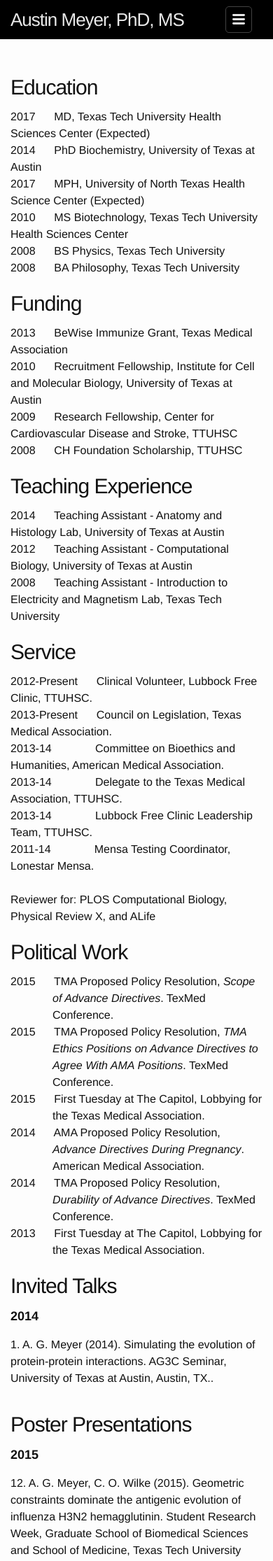
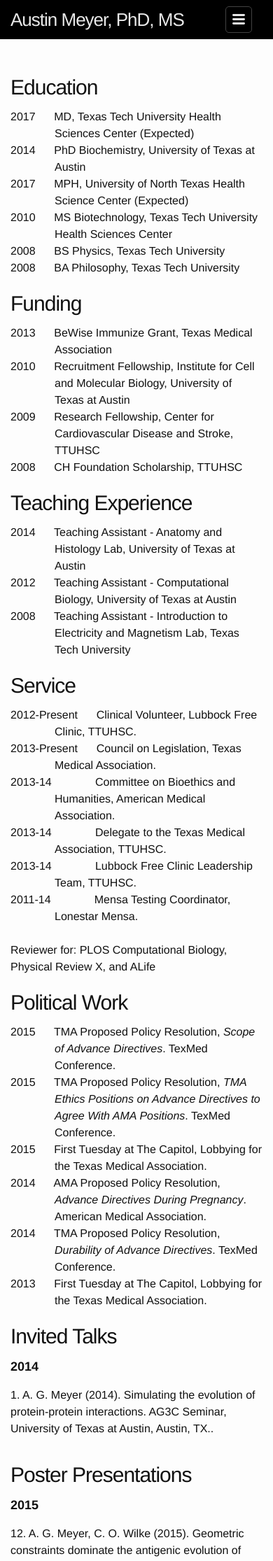
Before and after one commit to ausmeyer/ausmeyer.github.io, a Jekyll site: the page built from cv.html, in a window 390 px wide. Shown: the top 2231 px of the page at 70% size. Built offline with Jekyll 4.4.1, drawn with Linux system fonts in a browser that asks for light colours.

Commit message:
Changed css to work with mobile devices.

```diff
--- a/_sass/_layout.scss
+++ b/_sass/_layout.scss
@@ -296,8 +296,8 @@
 .post-content {
     margin-bottom: 0;
 
-    padding-left: 60px;
-    text-indent: -60px;
+    padding-left: 63px;
+    text-indent: -63px;
 
     h2 {
         font-size: 28px;
--- a/cv.html
+++ b/cv.html
@@ -7,40 +7,40 @@
 <div class="post"><br>
   <a class="anchor" id="Education"></a>
   <h1 class="post-title">Education</h1>
- 2017 &nbsp;&nbsp;&nbsp;&nbsp;  MD, Texas Tech University Health Sciences Center (Expected)      <br>
- 2014 &nbsp;&nbsp;&nbsp;&nbsp;  PhD Biochemistry, University of Texas at Austin                  <br>
- 2017 &nbsp;&nbsp;&nbsp;&nbsp;  MPH, University of North Texas Health Science Center (Expected)  <br>
- 2010 &nbsp;&nbsp;&nbsp;&nbsp;  MS Biotechnology, Texas Tech University Health Sciences Center   <br>
- 2008 &nbsp;&nbsp;&nbsp;&nbsp;  BS Physics, Texas Tech University                                <br>
- 2008 &nbsp;&nbsp;&nbsp;&nbsp;  BA Philosophy, Texas Tech University                             <br>
+ <h4 class="post-content">2017 &nbsp;&nbsp;&nbsp;&nbsp;  MD, Texas Tech University Health Sciences Center (Expected)      </h4>
+ <h4 class="post-content">2014 &nbsp;&nbsp;&nbsp;&nbsp;  PhD Biochemistry, University of Texas at Austin                  </h4>
+ <h4 class="post-content">2017 &nbsp;&nbsp;&nbsp;&nbsp;  MPH, University of North Texas Health Science Center (Expected)  </h4>
+ <h4 class="post-content">2010 &nbsp;&nbsp;&nbsp;&nbsp;  MS Biotechnology, Texas Tech University Health Sciences Center   </h4>
+ <h4 class="post-content">2008 &nbsp;&nbsp;&nbsp;&nbsp;  BS Physics, Texas Tech University                                </h4>
+ <h4 class="post-content">2008 &nbsp;&nbsp;&nbsp;&nbsp;  BA Philosophy, Texas Tech University                             </h4>
 </div>
 
 <div class="post"><br>
   <a class="anchor" id="Funding"></a>
   <h1 class="post-title">Funding</h1>
-  2013 &nbsp;&nbsp;&nbsp;&nbsp;  BeWise Immunize Grant, Texas Medical Association                                                <br>
-  2010 &nbsp;&nbsp;&nbsp;&nbsp;  Recruitment Fellowship, Institute for Cell and Molecular Biology, University of Texas at Austin <br>
-  2009 &nbsp;&nbsp;&nbsp;&nbsp;  Research Fellowship, Center for Cardiovascular Disease and Stroke, TTUHSC                       <br>
-  2008 &nbsp;&nbsp;&nbsp;&nbsp;  CH Foundation Scholarship, TTUHSC                                                               <br>
+  <h4 class="post-content">2013 &nbsp;&nbsp;&nbsp;&nbsp;  BeWise Immunize Grant, Texas Medical Association                                                </h4>
+  <h4 class="post-content">2010 &nbsp;&nbsp;&nbsp;&nbsp;  Recruitment Fellowship, Institute for Cell and Molecular Biology, University of Texas at Austin </h4>
+  <h4 class="post-content">2009 &nbsp;&nbsp;&nbsp;&nbsp;  Research Fellowship, Center for Cardiovascular Disease and Stroke, TTUHSC                       </h4>
+  <h4 class="post-content">2008 &nbsp;&nbsp;&nbsp;&nbsp;  CH Foundation Scholarship, TTUHSC                                                               </h4>
 </div>
 
 <div class="post"><br>
   <a class="anchor" id="Teaching Experience"></a>
   <h1 class="post-title">Teaching Experience</h1>
-  2014 &nbsp;&nbsp;&nbsp;&nbsp;  Teaching Assistant - Anatomy and Histology Lab, University of Texas at Austin              <br>
-  2012 &nbsp;&nbsp;&nbsp;&nbsp;  Teaching Assistant - Computational Biology, University of Texas at Austin                  <br>
-  2008 &nbsp;&nbsp;&nbsp;&nbsp;  Teaching Assistant - Introduction to Electricity and Magnetism Lab, Texas Tech University  <br>
+  <h4 class="post-content">2014 &nbsp;&nbsp;&nbsp;&nbsp;  Teaching Assistant - Anatomy and Histology Lab, University of Texas at Austin              </h4>
+  <h4 class="post-content">2012 &nbsp;&nbsp;&nbsp;&nbsp;  Teaching Assistant - Computational Biology, University of Texas at Austin                  </h4>
+  <h4 class="post-content">2008 &nbsp;&nbsp;&nbsp;&nbsp;  Teaching Assistant - Introduction to Electricity and Magnetism Lab, Texas Tech University  </h4>
 </div>
 
 <div class="post"><br>
   <a class="anchor" id="Service"></a>
   <h1 class="post-title">Service</h1>
-  2012-Present &nbsp;&nbsp;&nbsp;&nbsp;                                                  Clinical Volunteer, Lubbock Free Clinic, TTUHSC.                     <br>
-  2013-Present &nbsp;&nbsp;&nbsp;&nbsp;                                                  Council on Legislation, Texas Medical Association.                   <br>
-  2013-14      &nbsp;&nbsp;&nbsp;&nbsp;&nbsp;&nbsp;&nbsp;&nbsp;&nbsp;&nbsp;&nbsp;&nbsp;  Committee on Bioethics and Humanities, American Medical Association. <br>
-  2013-14      &nbsp;&nbsp;&nbsp;&nbsp;&nbsp;&nbsp;&nbsp;&nbsp;&nbsp;&nbsp;&nbsp;&nbsp;  Delegate to the Texas Medical Association, TTUHSC.                   <br>
-  2013-14      &nbsp;&nbsp;&nbsp;&nbsp;&nbsp;&nbsp;&nbsp;&nbsp;&nbsp;&nbsp;&nbsp;&nbsp;  Lubbock Free Clinic Leadership Team, TTUHSC.                         <br>
-  2011-14      &nbsp;&nbsp;&nbsp;&nbsp;&nbsp;&nbsp;&nbsp;&nbsp;&nbsp;&nbsp;&nbsp;&nbsp;  Mensa Testing Coordinator, Lonestar Mensa.                           <br>
+  <h4 class="post-content">2012-Present &nbsp;&nbsp;&nbsp;&nbsp;                                                  Clinical Volunteer, Lubbock Free Clinic, TTUHSC.                     </h4>
+  <h4 class="post-content">2013-Present &nbsp;&nbsp;&nbsp;&nbsp;                                                  Council on Legislation, Texas Medical Association.                   </h4>
+  <h4 class="post-content">2013-14      &nbsp;&nbsp;&nbsp;&nbsp;&nbsp;&nbsp;&nbsp;&nbsp;&nbsp;&nbsp;&nbsp;&nbsp;  Committee on Bioethics and Humanities, American Medical Association. </h4>
+  <h4 class="post-content">2013-14      &nbsp;&nbsp;&nbsp;&nbsp;&nbsp;&nbsp;&nbsp;&nbsp;&nbsp;&nbsp;&nbsp;&nbsp;  Delegate to the Texas Medical Association, TTUHSC.                   </h4>
+  <h4 class="post-content">2013-14      &nbsp;&nbsp;&nbsp;&nbsp;&nbsp;&nbsp;&nbsp;&nbsp;&nbsp;&nbsp;&nbsp;&nbsp;  Lubbock Free Clinic Leadership Team, TTUHSC.                         </h4>
+  <h4 class="post-content">2011-14      &nbsp;&nbsp;&nbsp;&nbsp;&nbsp;&nbsp;&nbsp;&nbsp;&nbsp;&nbsp;&nbsp;&nbsp;  Mensa Testing Coordinator, Lonestar Mensa.                           </h4>
   <br>
   Reviewer for:    PLOS Computational Biology, Physical Review X, and ALife
 </div>
```
